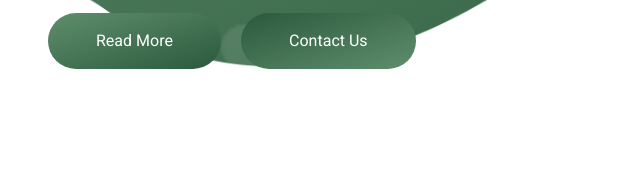
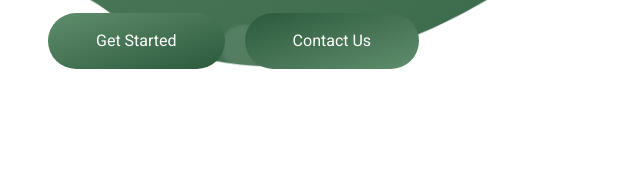
Before and after one commit to DittoBox/DittoBox-static, a website: page index.html in a window 1280 px wide. Shown: the part 491-674 px from the top of the page, 0-640 px from the left. Drawn offline with nearby package versions, Linux system fonts and the light colour scheme; animation ran at ten frames a second.

Commit message:
Updated Calls to Action

```diff
--- a/index.html
+++ b/index.html
@@ -70,7 +70,7 @@
                         <div class="col-lg-8 text-center text-lg-start">
                             <h1 class="text-white mb-4 animated slideInDown">The Intelligent Solution for the Preservation of Supplies in Restaurants</h1>
                             <p class="text-white pb-3 animated slideInDown">DittoBox is a smart container with IoT technology, designed to optimally preserve food in restaurants.</p>
-                            <a href="#feature" class="btn btn-primary-gradient py-sm-3 px-4 px-sm-5 rounded-pill me-3 animated slideInLeft">Read More</a>
+                            <a href="https://black-dune-093481d10.5.azurestaticapps.net/" class="btn btn-primary-gradient py-sm-3 px-4 px-sm-5 rounded-pill me-3 animated slideInLeft">Get Started</a>
                             <a href="#contact" class="btn btn-secondary-gradient py-sm-3 px-4 px-sm-5 rounded-pill animated slideInRight">Contact Us</a>
                         </div>
                         <div class="col-lg-4  justify-content-center justify-content-lg-end wow fadeInUp" data-wow-delay="0.3s">
```
